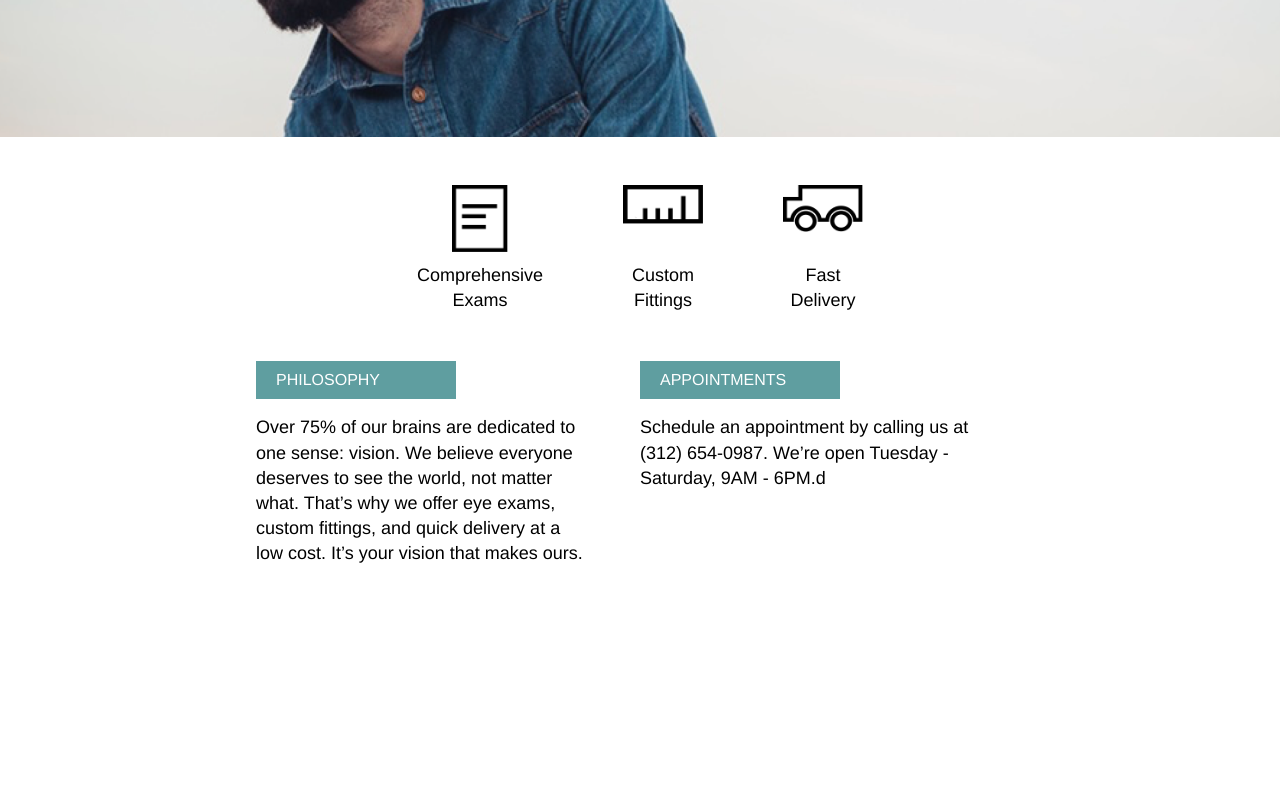
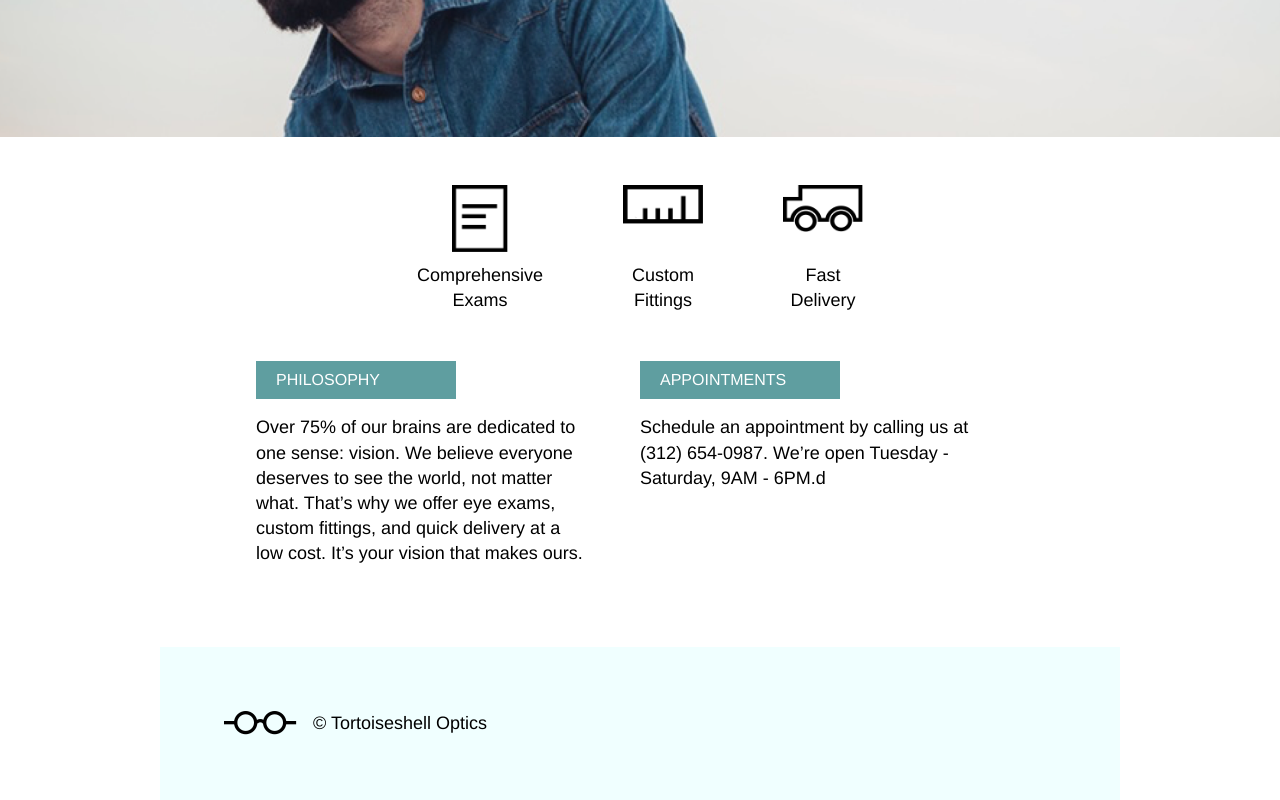
Before and after one commit to Ibarra11/TortoiseShellOptics, a plain HTML site: page index.html in a window 1280 px wide. Shown: the part 359-1159 px from the top of the page. Before the commit the page ends 1006 px from the top, so only its background shows below. Drawn offline with Linux system fonts and the light colour scheme.

Commit message:
Footer For desktop Version

```diff
--- a/index.html
+++ b/index.html
@@ -33,6 +33,7 @@
 		</header>
 
 		<div class="content-container">
+			<!-- Services Section -->
 			<div id="services">
 				<div id="exams"  class="service-container">
 					<img id="img-sm" src="./resources/images/paper-icon.png">
@@ -47,6 +48,7 @@
 					<p>Fast <br> Delivery</p>
 				</div>
 			</div>
+			<!-- Site Information Section -->
 			<div id="site-info">
 				<div class="info-container">
 					<h3>Philosophy</h3>
@@ -58,9 +60,10 @@
 					<p>Schedule an appointment by calling us at (312) 654-0987. We’re open Tuesday - Saturday, 9AM - 6PM.d</p>
 				</div>
 			</div>
-
+			<!-- Footer -->
 			<footer>
-
+				<img src="./resources/images/logo-black.png">
+				<p>&copy; Tortoiseshell Optics</p>
 			</footer>
 		</div>
 
--- a/resources/css/style.css
+++ b/resources/css/style.css
@@ -120,3 +120,15 @@ header .slogan h2{
 	font-size: 1rem;
 	color: white;
 }
+
+/*Footer*/
+footer{
+	background-color: azure;
+	padding: 4rem;
+	display: flex;
+}
+
+footer img{
+	height: 1.5rem;
+	margin-right: 1rem;
+}
```
